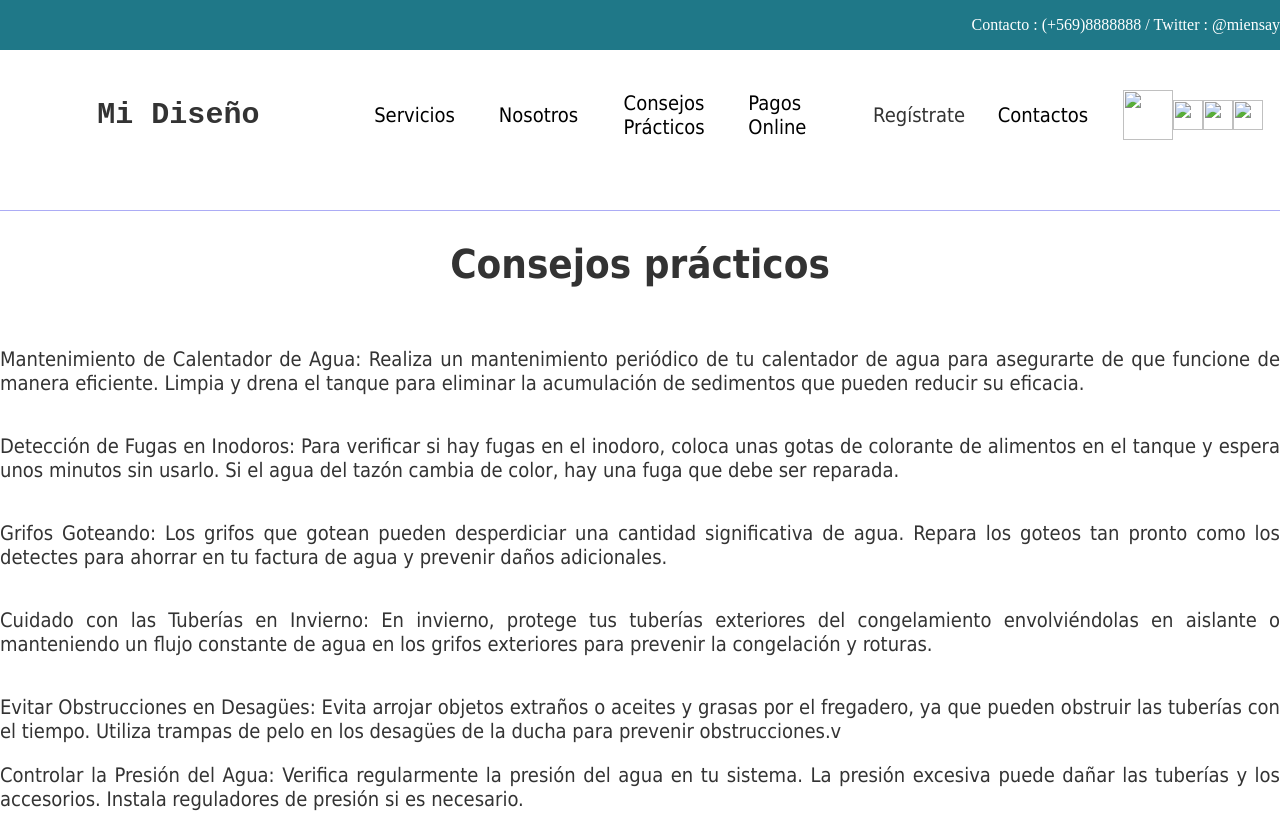
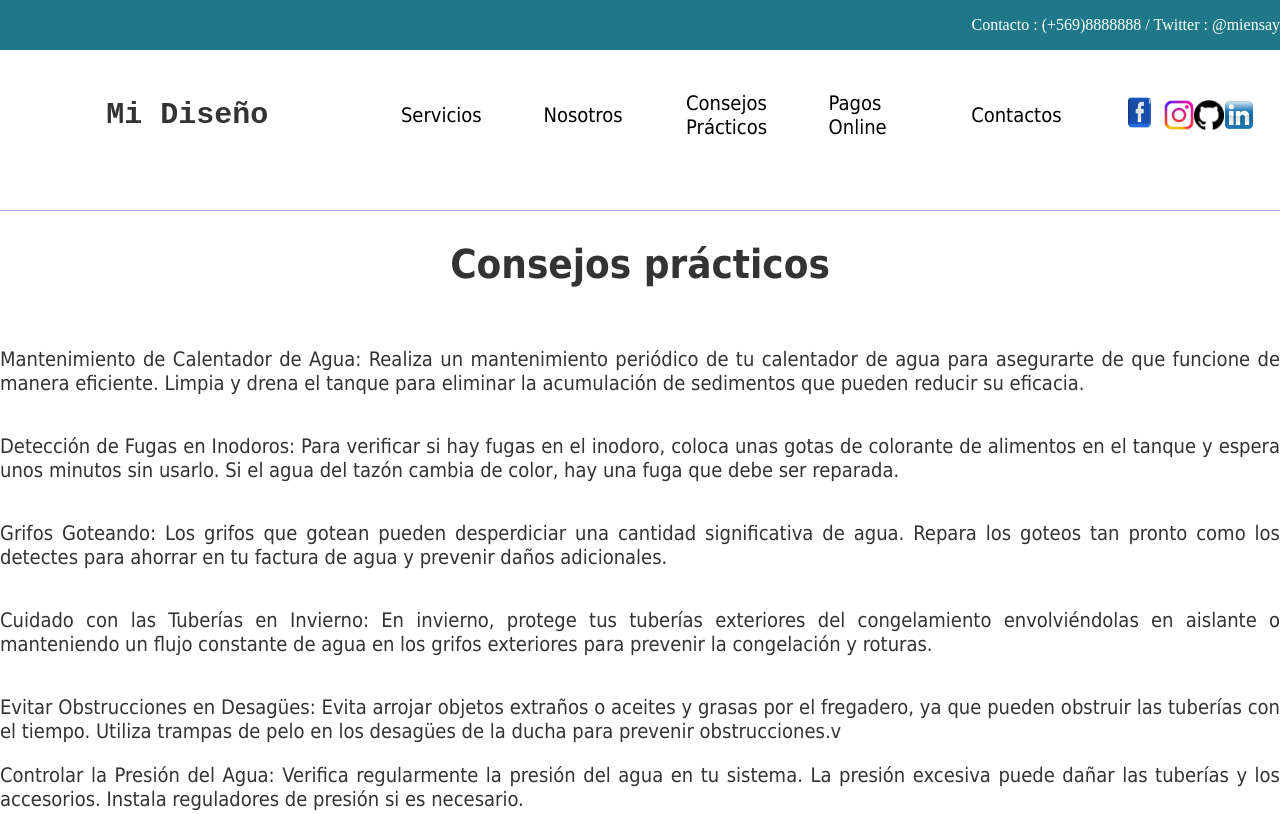
Before and after one commit to YamilethReveca/pagina_web_sencilla, a plain HTML site: page consejos_practicos.html in a window 1280 px wide. Shown: the top 814 px of the page. Drawn offline with Linux system fonts and the light colour scheme; files whose address does not match are found by name.

Commit message:
arreglando imagenes

```diff
--- a/consejos_practicos.html
+++ b/consejos_practicos.html
@@ -17,13 +17,12 @@
       <li><a href="./nosotros.html">Nosotros</a></li>
       <li><a href="./consejos_practicos.html">Consejos Prácticos</a></li>
       <li><a href="./pagosOnline.html">Pagos Online</a></li>
-      <li>Regístrate</li>
       <li><a href="./contactanos.html">Contactos</a></li>
       <div class="divImage">
-        <img class="logos facebook" src="../Pagina_acerca_empresa/image/gratis-png-facebook-thumbnail.png" />
-        <img class="logos" src="../Pagina_acerca_empresa/image/instagram.png" />
-        <img class="logos" src="../Pagina_acerca_empresa/image/github.png">
-        <img class="logos" src="../Pagina_acerca_empresa/image/linkedin.png" />
+        <img class="logos facebook" src="./image/facebook.png" />
+        <img class="logos" src="./image/instagram.png" />
+        <img class="logos" src="./image/github.png">
+        <img class="logos" src="./image/linkedin.png" />
       </div>
     </ul>
   </nav>
```
Also changed, not shown: contactanos.html (+4 -5 lines), index.html (+4 -5 lines), nosotros.html (+4 -5 lines), pagosOnline.html (+4 -5 lines).
